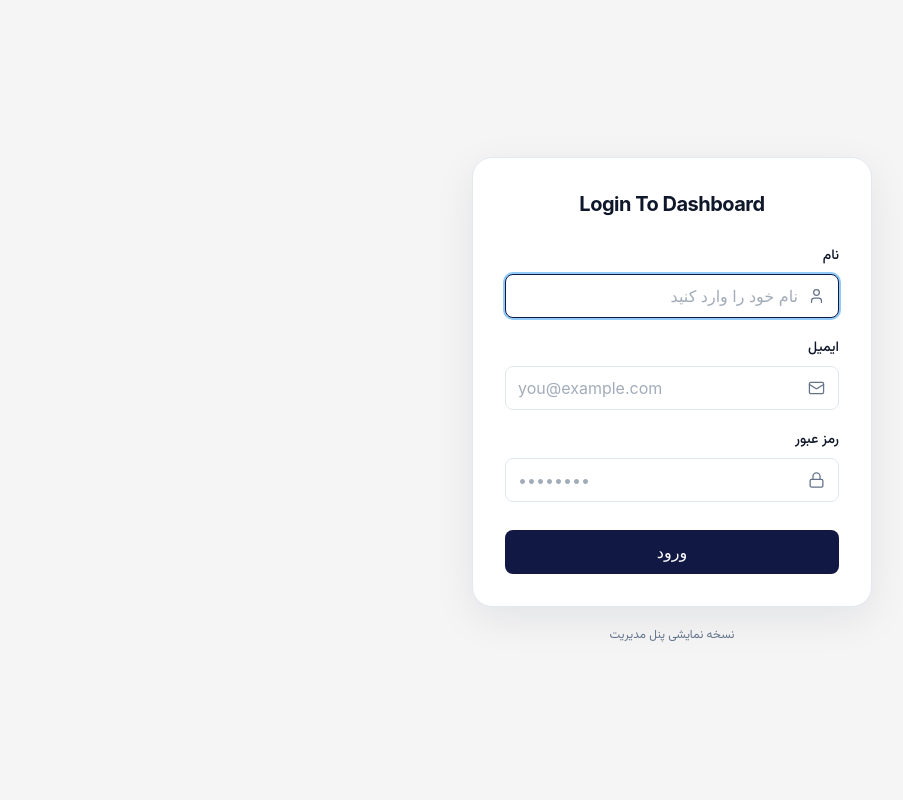
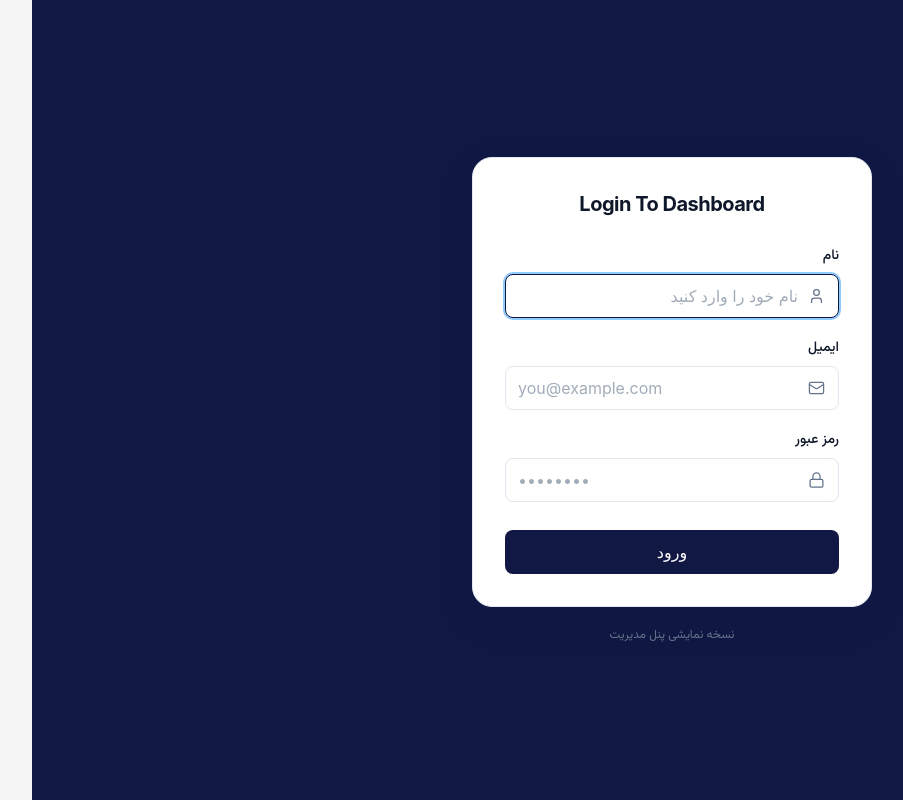
Before and after one commit to mina-gharzi/admin-dashboard, a React (Vite) app: page /login in a window 1280 px wide. Shown: the whole page, without its empty margins (287-1190 px from the left). Built offline with nearby package versions, Linux system fonts and the light colour scheme.

Commit message:
add login page

```diff
--- a/src/pages/Dashboard.tsx
+++ b/src/pages/Dashboard.tsx
@@ -193,7 +193,7 @@
         <div className="relative z-10">
           <p className="font-vazirmatn text-sm text-primary-100">پنل مدیریت</p>
           <h1 className="mt-5 font-vazirmatn text-3xl font-bold text-white tablet:text-4xl">
-            خوش آمدید، {user?.name ?? "کاربر"} 👋
+            خوش آمدید، {user?.name ?? "کاربر"}
           </h1>
           <p className="mt-5 max-w-xl font-vazirmatn text-sm leading-7 text-primary-100">
             اینجا می‌توانید وضعیت فروشگاه و عملکرد سیستم را در یک نگاه بررسی
--- a/src/pages/Login.tsx
+++ b/src/pages/Login.tsx
@@ -95,7 +95,7 @@
   return (
     <div
       dir="rtl"
-      className="flex min-h-screen items-center justify-center bg-background px-5 py-10"
+      className="flex min-h-screen items-center justify-center bg-primary-900 px-5 py-10"
     >
       <div className="w-full max-w-[400px]">
         {/* Login Card */}
```
